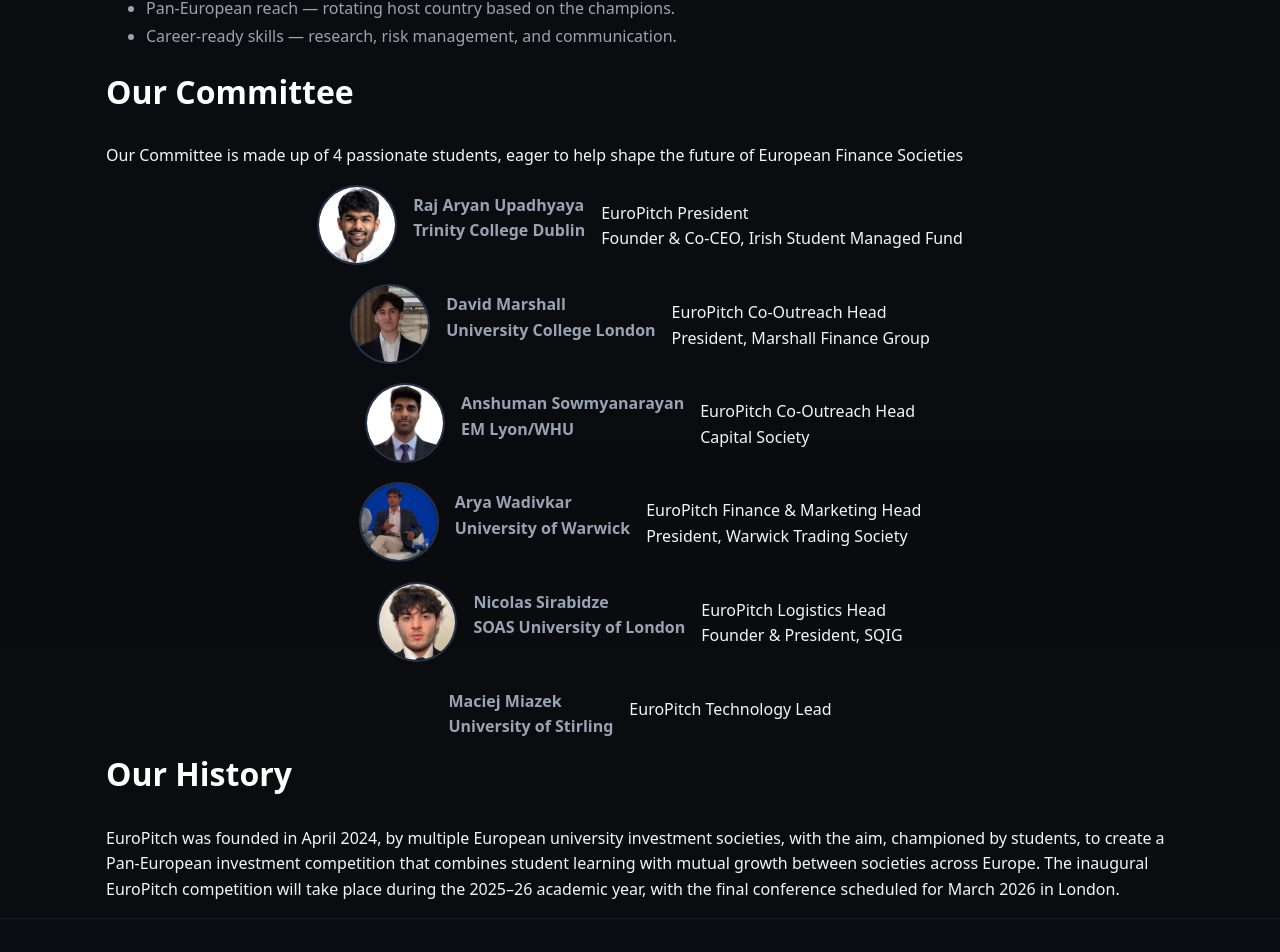
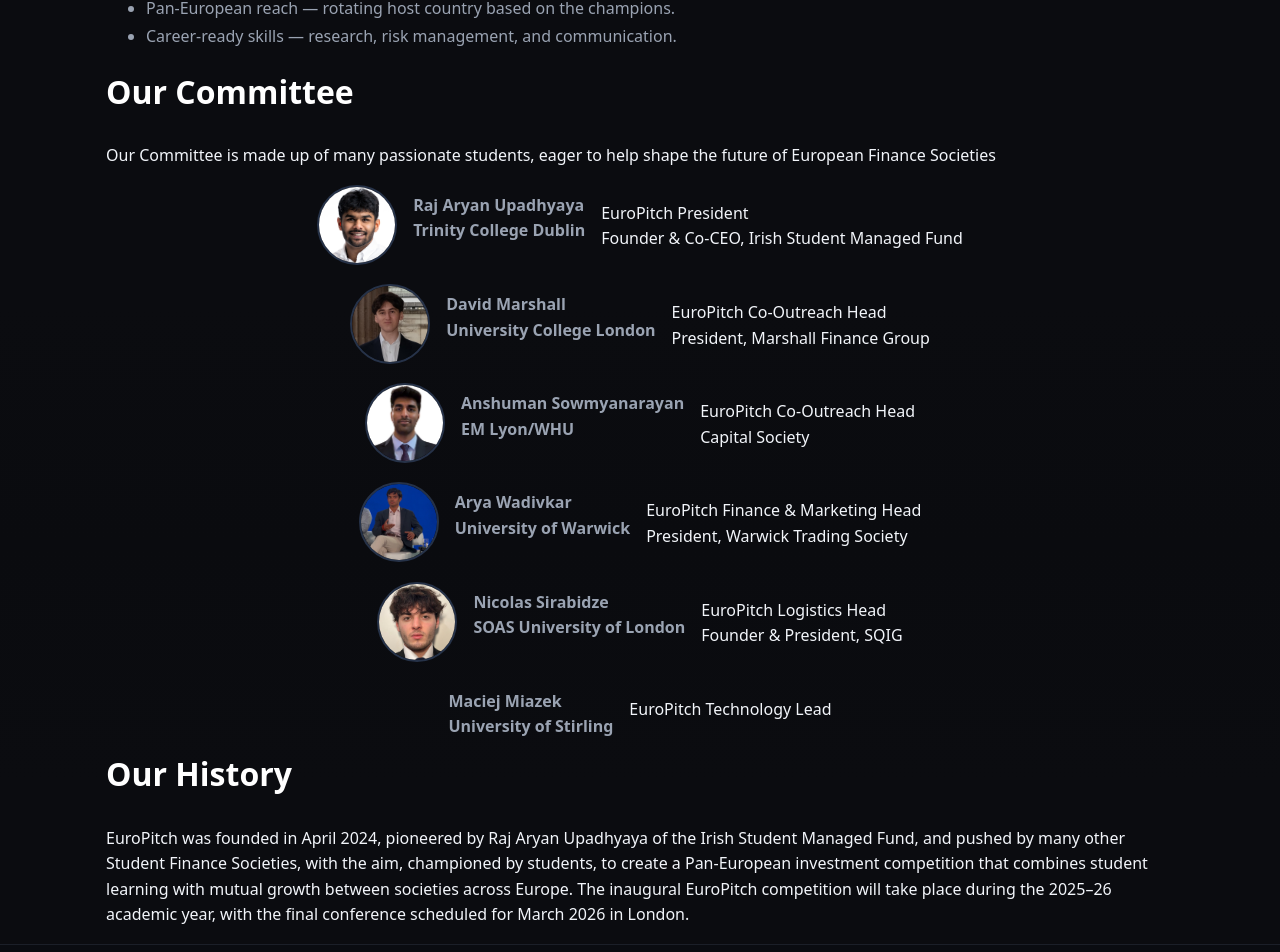
Before and after one commit to EuroPitch/EuroPitch, a React (Vite) app in the folder frontend/: page /about in a window 1280 px wide. Shown: the part 256-1208 px from the top of the page. Built offline with nearby package versions, Linux system fonts and the light colour scheme.

Commit message:
Added some more

```diff
--- a/frontend/src/pages/About.jsx
+++ b/frontend/src/pages/About.jsx
@@ -19,7 +19,7 @@
         </ul>
 
         <h2>Our Committee</h2>
-        <p>Our Committee is made up of 4 passionate students, eager to help shape the future of European Finance Societies</p>
+        <p>Our Committee is made up of many passionate students, eager to help shape the future of European Finance Societies</p>
 
         <div className="committee-members">
         <div className="member-card">
@@ -54,7 +54,7 @@
         </div>
         <h2>Our History</h2>
         <p>
-        EuroPitch was founded in April 2024, by multiple European university investment societies,
+        EuroPitch was founded in April 2024, pioneered by Raj Aryan Upadhyaya of the Irish Student Managed Fund, and pushed by many other Student Finance Societies,
         with the aim, championed by students, to create a Pan‑European investment competition
         that combines student learning with mutual growth between societies across Europe.
 
```
